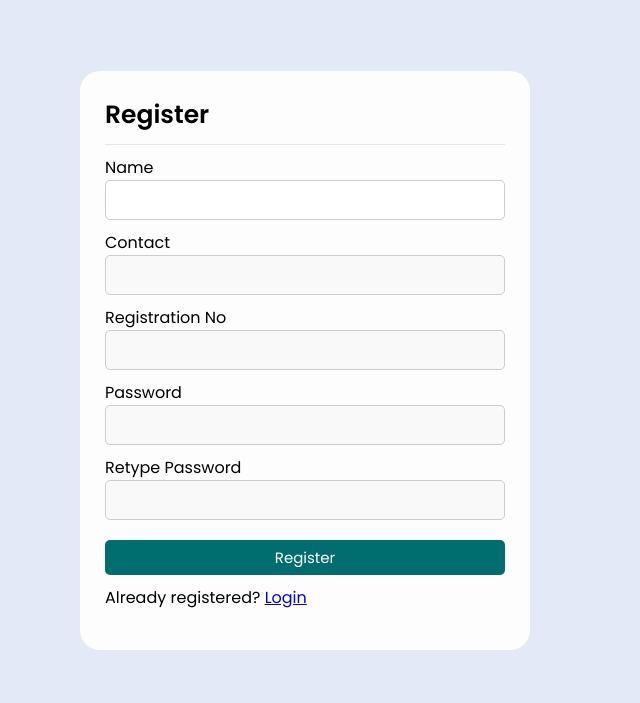
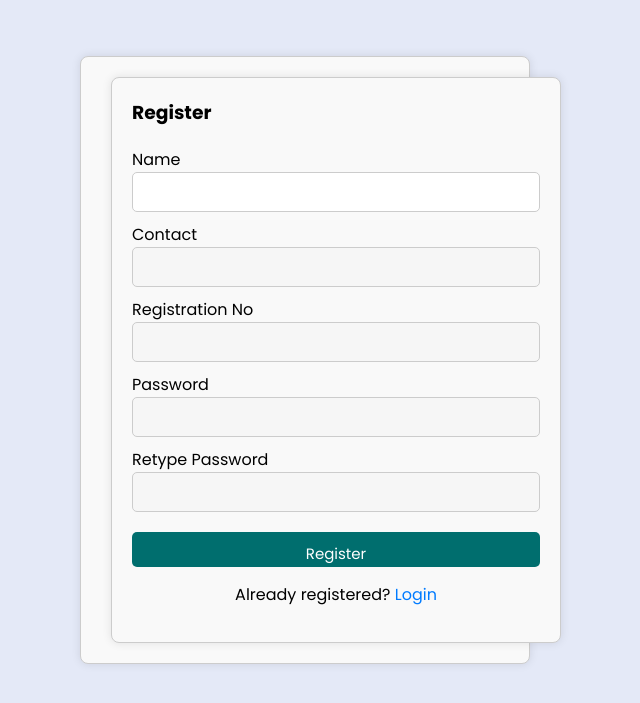
Before and after one commit to starktony6969/Project, a PHP site: page /register.php in a window 1280 px wide. Shown: the top 703 px of the page, without its empty margins (335-975 px from the left). Run offline with PHP 8.4, Linux system fonts and the light colour scheme.

Commit message:
MANY change

```diff
--- a/admin/inc/add_candidates.php
+++ b/admin/inc/add_candidates.php
@@ -22,7 +22,7 @@ if(isset($_GET['added'])) {
 } else if(isset($_GET['failed'])) {
 ?>
 <div class="alert alert-danger my-3" role="alert">
-    Image uploading failed, please try again.
+    same registration.no can't be added.
 </div>
 <?php
 }
--- a/register.php
+++ b/register.php
@@ -8,7 +8,87 @@
     <link rel="stylesheet" href="style/style.css">
     <title>Register</title>
 
+    <link rel="stylesheet" href="style/register.css">
+</head>
 
+<body>
+    <div class="container">
+        <div class="box form-box">
+            <?php
+                include("admin/inc/config.php");
+                $message = '';
+
+                if (isset($_POST['submit'])) {
+                    $Name = $_POST['Name'];
+                    $Contact = $_POST['Contact'];
+                    $Registration_No = $_POST['Registration_No']; // Ensure this matches your HTML form and database column
+                    $Password = $_POST['Password'];
+                    $retypepassword = $_POST['retypepassword'];
+
+                    if ($Password === $retypepassword) {
+                        // SQL to prevent SQL Injection
+                        $stmt = $db->prepare("INSERT INTO users(Name, Contact, Registration_No, Password) VALUES(?, ?, ?, ?)");
+                        $stmt->bind_param("ssss", $Name, $Contact, $Registration_No, $Password);
+                        $stmt->execute();
+
+                        $message = "Registration successful!";
+                    } else {
+                        $message = "Passwords do not match.";
+                    }
+                }
+            ?>
+
+
+            <div class="form-box">
+                <h3>Register</h3>
+
+                <form action="" method="post" name="registrationForm">
+                    <div class="field input">
+                        <label for="Name">Name</label>
+                        <input type="text" name="Name" id="Name" autocomplete="off" required onkeyup="validateName()">
+                        <p id="nameError" style="color: red;"></p>
+                    </div>
+
+                    <div class="field input">
+                        <label for="Contact">Contact</label>
+                        <input type="text" name="Contact" id="Contact" autocomplete="off" required
+                            onkeyup="validateContact()" disabled>
+                        <p id="contactError" style="color: red;"></p>
+                    </div>
+
+                    <div class="field input">
+                        <label for="Registration">Registration No</label>
+                        <input type="text" name="Registration_No" id="Registration" autocomplete="off" required
+                            onkeyup="validateRegistration()" disabled>
+                        <p id="RegistrationError" style="color: red;"></p>
+                    </div>
+
+                    <div class="field input">
+                        <label for="Password">Password</label>
+                        <input type="password" name="Password" id="Password" autocomplete="off" required
+                            onkeyup="validatePassword()" disabled>
+                        <p id="passwordError" style="color: red;"></p>
+                    </div>
+
+                    <div class="field input">
+                        <label for="retypepassword">Retype Password</label>
+                        <input type="password" name="retypepassword" id="retypepassword" autocomplete="off" required
+                            disabled>
+                    </div>
+
+                    <div class="field">
+                        <input type="submit" class="btn" name="submit" value="Register">
+                    </div>
+                    <?php if (!empty($message)): ?>
+                    <p style="color: red;"><?php echo $message; ?></p>
+                    <?php endif; ?>
+                    <div class="links">
+                        Already registered? <a href="index.php">Login</a>
+                    </div>
+                </form>
+            </div>
+        </div>
+    </div>
 
     <script>
     function validateName() {
@@ -80,81 +160,6 @@
         }
     }
     </script>
-</head>
-
-<body>
-    <div class="container">
-        <div class="box form-box">
-            <?php
-                include("admin/inc/config.php");
-                $message = '';
-
-                if (isset($_POST['submit'])) {
-                    $Name = $_POST['Name'];
-                    $Contact = $_POST['Contact'];
-                    $Registration_No = $_POST['Registration_No']; // Ensure this matches your HTML form and database column
-                    $Password = $_POST['Password'];
-                    $retypepassword = $_POST['retypepassword'];
-
-                    if ($Password === $retypepassword) {
-                        // SQL to prevent SQL Injection
-                        $stmt = $db->prepare("INSERT INTO users(Name, Contact, Registration_No, Password) VALUES(?, ?, ?, ?)");
-                        $stmt->bind_param("ssss", $Name, $Contact, $Registration_No, $Password);
-                        $stmt->execute();
-
-                        $message = "Registration successful!";
-                    } else {
-                        $message = "Passwords do not match.";
-                    }
-                }
-            ?>
-            <header>Register</header>
-            <form action="" method="post" name="registrationForm">
-                <div class="field input">
-                    <label for="Name">Name</label>
-                    <input type="text" name="Name" id="Name" autocomplete="off" required onkeyup="validateName()">
-                    <p id="nameError" style="color: red;"></p>
-                </div>
-
-                <div class="field input">
-                    <label for="Contact">Contact</label>
-                    <input type="text" name="Contact" id="Contact" autocomplete="off" required
-                        onkeyup="validateContact()" disabled>
-                    <p id="contactError" style="color: red;"></p>
-                </div>
-
-                <div class="field input">
-                    <label for="Registration">Registration No</label>
-                    <input type="text" name="Registration_No" id="Registration" autocomplete="off" required
-                        onkeyup="validateRegistration()" disabled>
-                    <p id="RegistrationError" style="color: red;"></p>
-                </div>
-
-                <div class="field input">
-                    <label for="Password">Password</label>
-                    <input type="password" name="Password" id="Password" autocomplete="off" required
-                        onkeyup="validatePassword()" disabled>
-                    <p id="passwordError" style="color: red;"></p>
-                </div>
-
-                <div class="field input">
-                    <label for="retypepassword">Retype Password</label>
-                    <input type="password" name="retypepassword" id="retypepassword" autocomplete="off" required
-                        disabled>
-                </div>
-
-                <div class="field">
-                    <input type="submit" class="btn" name="submit" value="Register">
-                </div>
-                <?php if (!empty($message)): ?>
-                <p style="color: red;"><?php echo $message; ?></p>
-                <?php endif; ?>
-                <div class="links">
-                    Already registered? <a href="index.php">Login</a>
-                </div>
-            </form>
-        </div>
-    </div>
 </body>
 
 </html>
--- /dev/null
+++ b/style/register.css
@@ -0,0 +1,39 @@
+.form-box {
+  padding: 20px;
+  border: 1px solid #ccc;
+  border-radius: 8px;
+  background-color: #f9f9f9;
+  box-shadow: 0 0 10px rgba(0, 0, 0, 0.1);
+}
+
+.form-box h3 {
+  margin-bottom: 20px;
+}
+
+.btn {
+  width: 100%;
+  padding: 10px;
+  border: none;
+  border-radius: 5px;
+  background-color: #006e6e;
+  color: white;
+  cursor: pointer;
+}
+
+.btn:hover {
+  background-color: rgb(221, 228, 221);
+  color: black;
+}
+.links {
+  margin-top: 15px;
+  text-align: center;
+}
+
+.links a {
+  color: #007bff;
+  text-decoration: none;
+}
+
+.links a:hover {
+  text-decoration: underline;
+}
```
Also changed, not shown: admin/inc/edit_candidate.php (+17 -14 lines), index.php (+1 -79 lines), style/index.css (added, +79 -0 lines).
